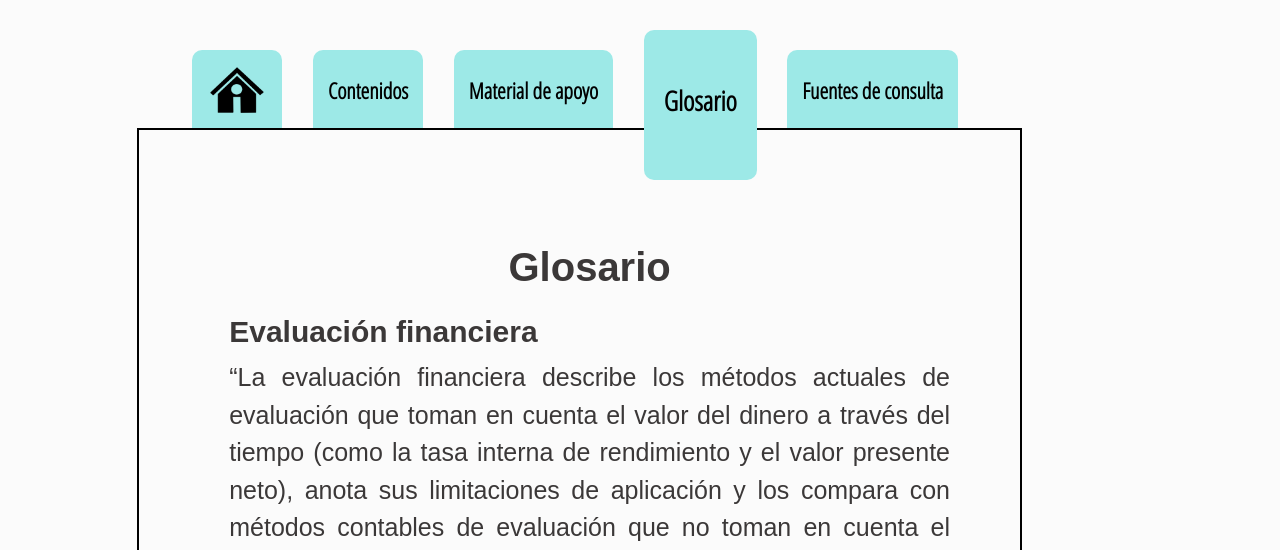
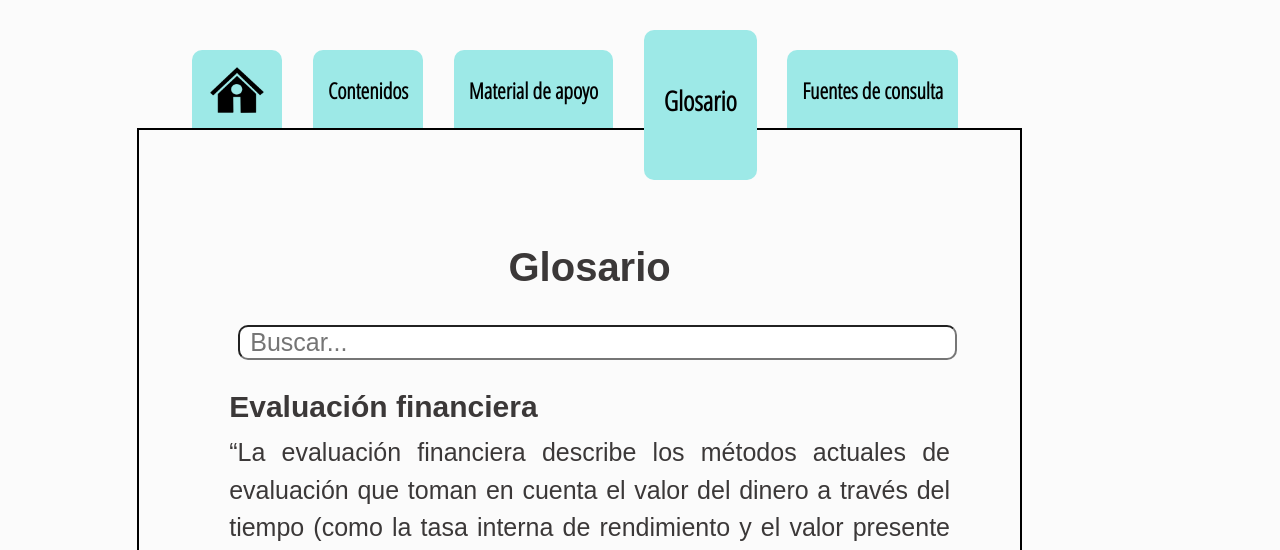
Before and after one commit to ssolaphi/ssolaphi.github.io, a plain HTML site: page glosario.html in a window 1280 px wide. Shown: the part 250-800 px from the top of the page. Drawn offline with Linux system fonts and the light colour scheme; a web font is replaced by a local one.

Commit message:
Buscador

```diff
--- a/css/style.css
+++ b/css/style.css
@@ -243,6 +243,23 @@ body {
     margin-right: auto;
 }
 
+#informacion #divBuscador {
+    display: block;
+    width: 90%;
+    margin-left: auto;
+    margin-right: auto;
+}
+
+#informacion input#buscador {
+    margin-top: 10px;
+    margin-bottom: 10px;
+    font-family: inherit;
+    font-size: 25px;
+    border-radius: 10px;
+    width: 100%;
+    padding-left: 10px;
+}
+
 #informacion .solito {
     margin-top: 150px;
     font-size: 100px;
--- a/glosario.html
+++ b/glosario.html
@@ -43,6 +43,9 @@
                 <div id="texto">
                     <div id="informacion">
                         <h1>Glosario</h1>
+                        <div id="divBuscador">
+                            <input type="text" id="buscador" placeholder="Buscar..." />
+                        </div>
                         <h2>Evaluación financiera</h2>
                         <p>“La evaluación financiera describe los métodos actuales de evaluación que toman en cuenta el valor del dinero a través del tiempo (como la tasa interna de rendimiento y el valor presente neto), anota sus limitaciones de aplicación y los compara con métodos contables de evaluación que no toman en cuenta el valor del dinero en el tiempo, y en ambos muestra su aplicación práctica. La decisión de inversión casi siempre recae en la evaluación financiera” (Angulo, 2016).</p>
                         <h2>Flujo neto de efectivo (FNE) o flujo de caja</h2>
```
